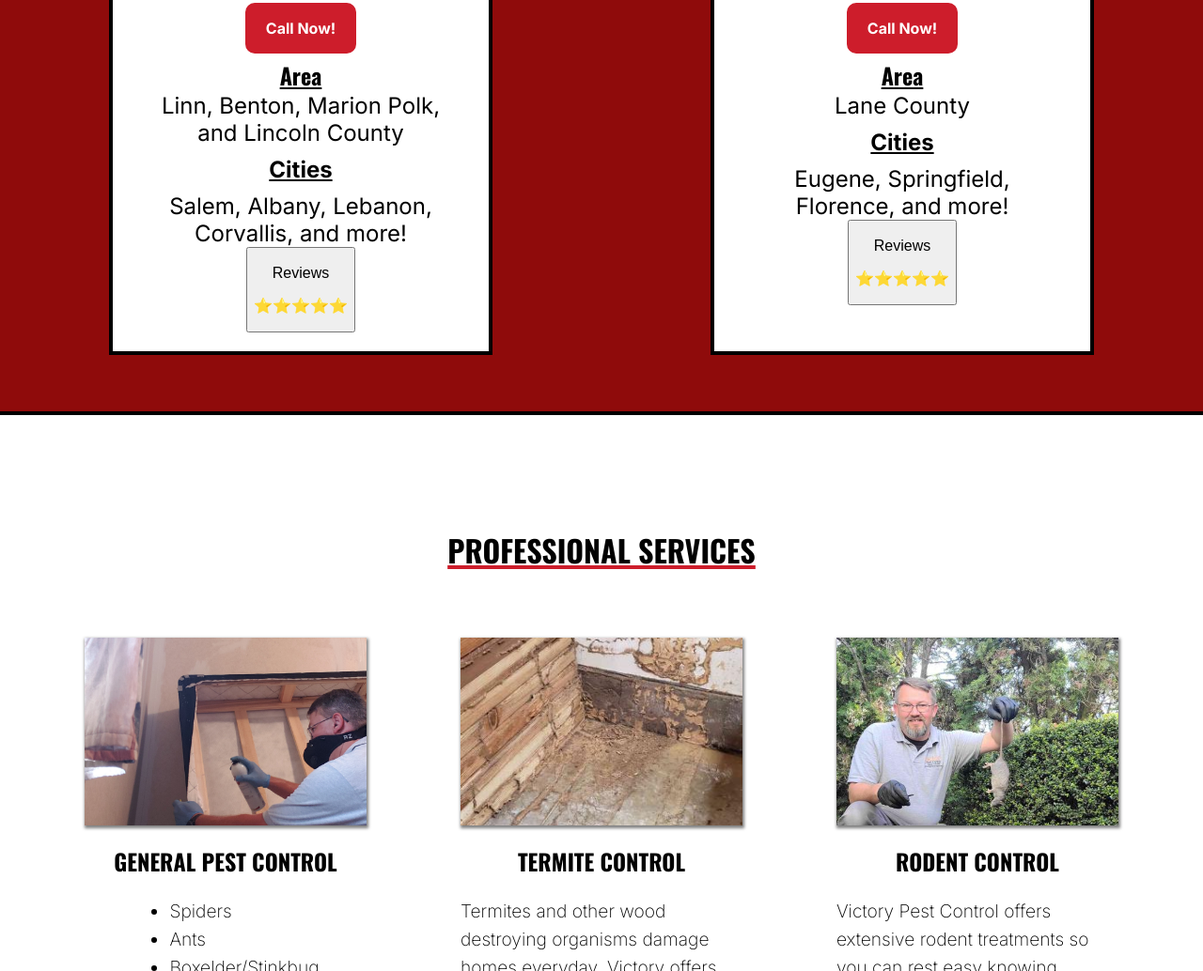
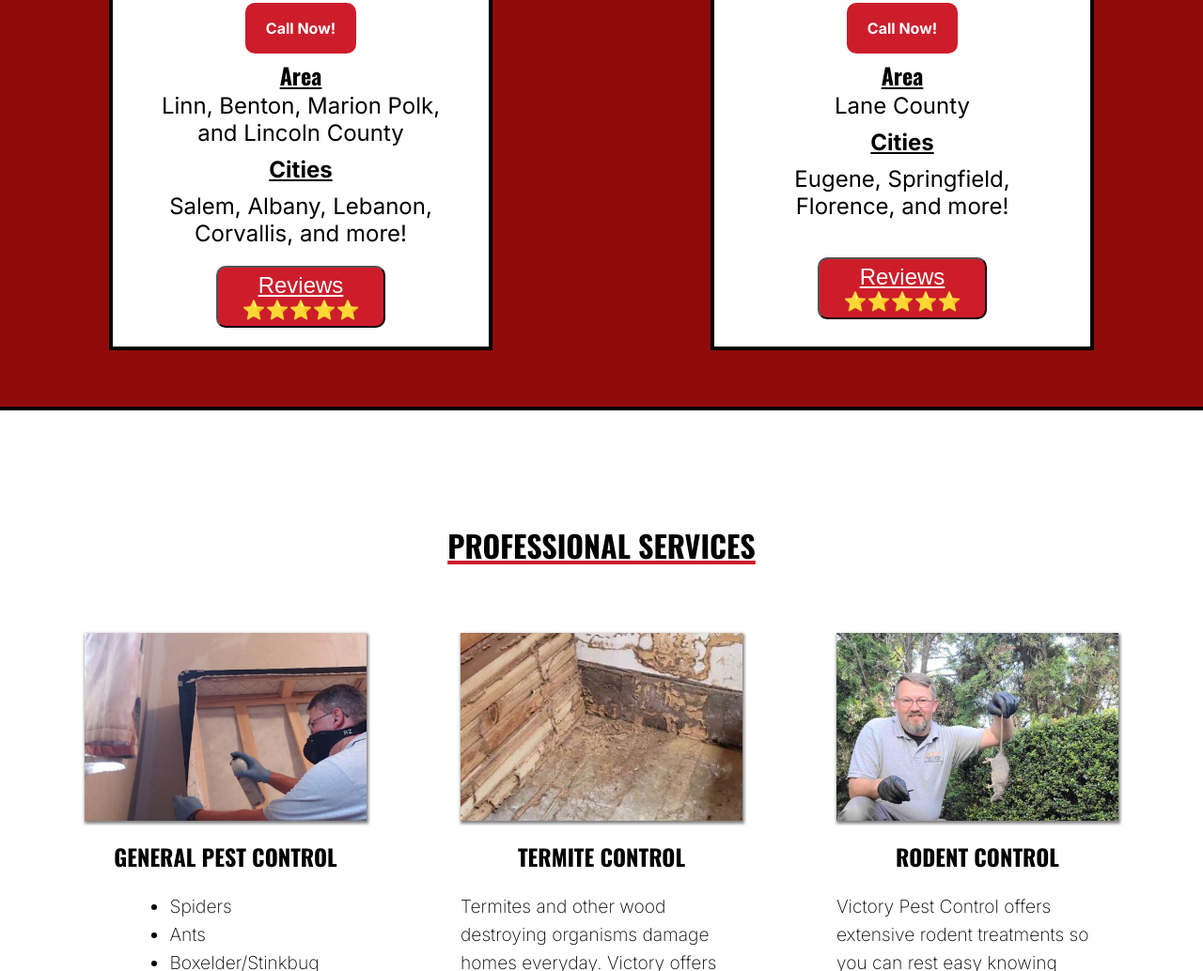
Before and after one commit to VictoryMike/victory, a plain HTML site: page index.html in a window 1280 px wide. Shown: the part 2179-3213 px from the top of the page at 94% size. Drawn offline with nearby package versions, Linux system fonts and the light colour scheme.

Commit message:
Added a review button

```diff
--- a/index.css
+++ b/index.css
@@ -389,6 +389,32 @@ html, body {
     margin: 10px 0px;
 }
 
+.review-box {
+    cursor: pointer;
+    margin: 0px auto;
+    margin-top: 20px;
+    padding: 5px 0px;
+    width: 180px;
+    background-color: #CD1D2B;
+    border-radius: 10px;
+}
+
+.review-box-2 {
+    margin-top: 40px;
+}
+
+.review-text {
+    text-decoration: underline;
+    margin: 0px;
+    color: white;
+    font-size: 24px;
+}
+
+.review-stars {
+    margin: 0px;
+    font-size: 20px;
+}
+
 .call-btn-contact {
     margin: 10px 0px -5px 0px;
     text-decoration: none;
```
